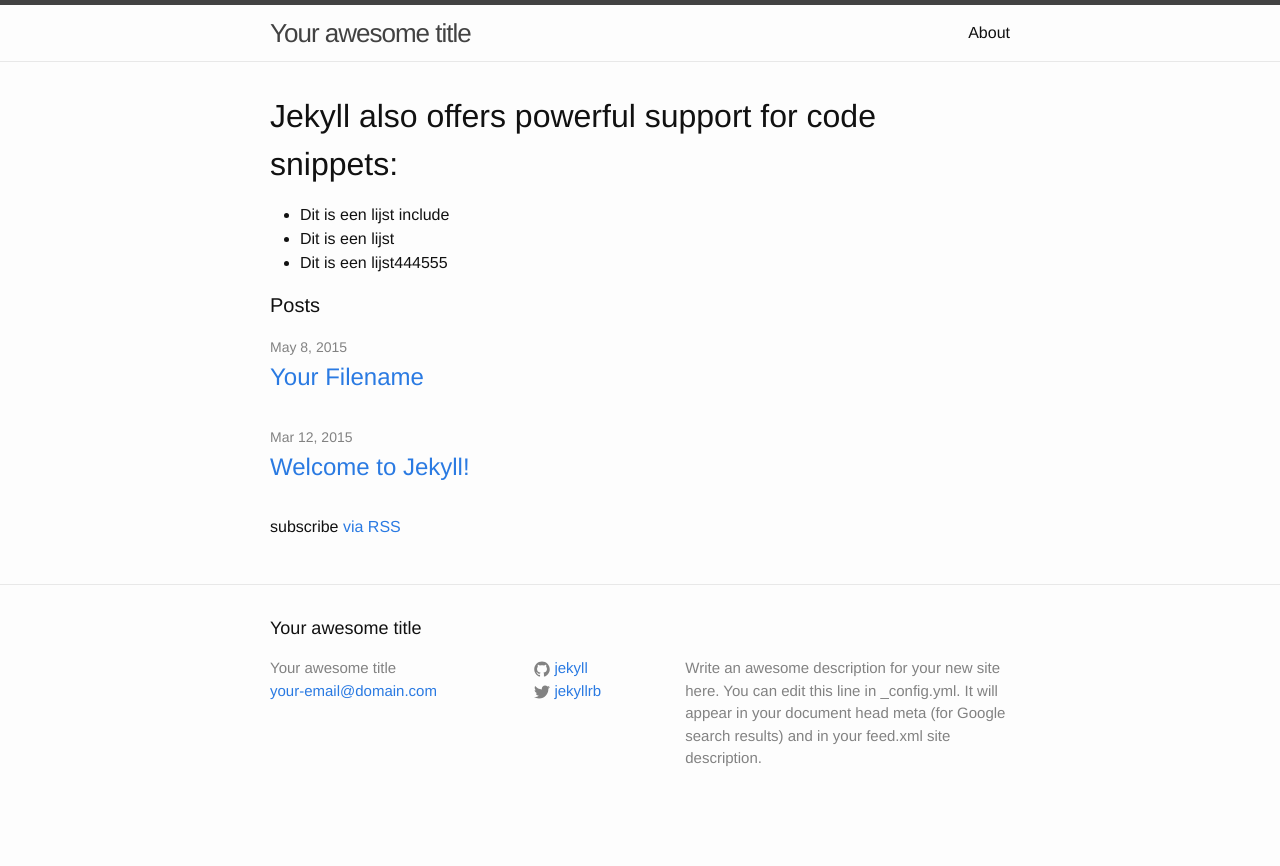
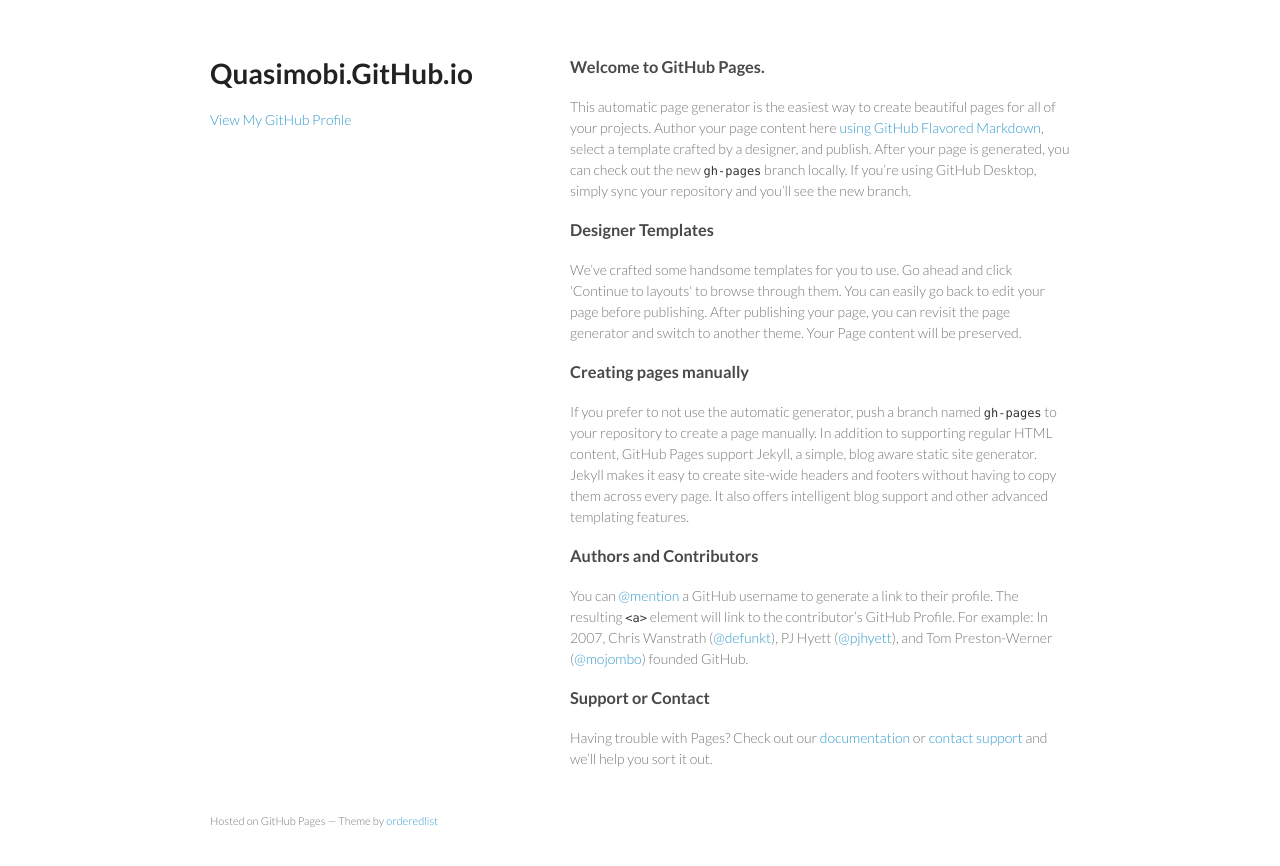
Before and after one commit to Quasimobi/quasimobi.github.io, a Jekyll site: the page index.html, which Jekyll copies as it is, in a window 1280 px wide. Shown: the top 866 px of the page. Built offline with Jekyll 4.4.1, drawn with Linux system fonts in a browser that asks for light colours.

Commit message:
Replace master branch with page content via GitHub

```diff
--- a/index.html
+++ b/index.html
@@ -1,26 +1,58 @@
----
-layout: default
----
+<!doctype html>
+<html>
+  <head>
+    <meta charset="utf-8">
+    <meta http-equiv="X-UA-Compatible" content="chrome=1">
+    <title>Quasimobi.GitHub.io by Quasimobi</title>
 
-{% capture texxxst %}{% include test.md %}{% endcapture %}
-{{ texxxst | markdownify }}
+    <link rel="stylesheet" href="stylesheets/styles.css">
+    <link rel="stylesheet" href="stylesheets/github-light.css">
+    <meta name="viewport" content="width=device-width, initial-scale=1, user-scalable=no">
+    <!--[if lt IE 9]>
+    <script src="//html5shiv.googlecode.com/svn/trunk/html5.js"></script>
+    <![endif]-->
+  </head>
+  <body>
+    <div class="wrapper">
+      <header>
+        <h1>Quasimobi.GitHub.io</h1>
+        <p></p>
 
-<div class="home">
 
-  <h1 class="page-heading">Posts</h1>
+        <p class="view"><a href="https://github.com/Quasimobi">View My GitHub Profile</a></p>
 
-  <ul class="post-list">
-    {% for post in site.posts %}
-      <li>
-        <span class="post-meta">{{ post.date | date: "%b %-d, %Y" }}</span>
+      </header>
+      <section>
+        <h3>
+<a id="welcome-to-github-pages" class="anchor" href="#welcome-to-github-pages" aria-hidden="true"><span class="octicon octicon-link"></span></a>Welcome to GitHub Pages.</h3>
 
-        <h2>
-          <a class="post-link" href="{{ post.url | prepend: site.baseurl }}">{{ post.title }}</a>
-        </h2>
-      </li>
-    {% endfor %}
-  </ul>
+<p>This automatic page generator is the easiest way to create beautiful pages for all of your projects. Author your page content here <a href="https://guides.github.com/features/mastering-markdown/">using GitHub Flavored Markdown</a>, select a template crafted by a designer, and publish. After your page is generated, you can check out the new <code>gh-pages</code> branch locally. If you’re using GitHub Desktop, simply sync your repository and you’ll see the new branch.</p>
 
-  <p class="rss-subscribe">subscribe <a href="{{ "/feed.xml" | prepend: site.baseurl }}">via RSS</a></p>
+<h3>
+<a id="designer-templates" class="anchor" href="#designer-templates" aria-hidden="true"><span class="octicon octicon-link"></span></a>Designer Templates</h3>
 
-</div>
+<p>We’ve crafted some handsome templates for you to use. Go ahead and click 'Continue to layouts' to browse through them. You can easily go back to edit your page before publishing. After publishing your page, you can revisit the page generator and switch to another theme. Your Page content will be preserved.</p>
+
+<h3>
+<a id="creating-pages-manually" class="anchor" href="#creating-pages-manually" aria-hidden="true"><span class="octicon octicon-link"></span></a>Creating pages manually</h3>
+
+<p>If you prefer to not use the automatic generator, push a branch named <code>gh-pages</code> to your repository to create a page manually. In addition to supporting regular HTML content, GitHub Pages support Jekyll, a simple, blog aware static site generator. Jekyll makes it easy to create site-wide headers and footers without having to copy them across every page. It also offers intelligent blog support and other advanced templating features.</p>
+
+<h3>
+<a id="authors-and-contributors" class="anchor" href="#authors-and-contributors" aria-hidden="true"><span class="octicon octicon-link"></span></a>Authors and Contributors</h3>
+
+<p>You can <a href="https://github.com/blog/821" class="user-mention">@mention</a> a GitHub username to generate a link to their profile. The resulting <code>&lt;a&gt;</code> element will link to the contributor’s GitHub Profile. For example: In 2007, Chris Wanstrath (<a href="https://github.com/defunkt" class="user-mention">@defunkt</a>), PJ Hyett (<a href="https://github.com/pjhyett" class="user-mention">@pjhyett</a>), and Tom Preston-Werner (<a href="https://github.com/mojombo" class="user-mention">@mojombo</a>) founded GitHub.</p>
+
+<h3>
+<a id="support-or-contact" class="anchor" href="#support-or-contact" aria-hidden="true"><span class="octicon octicon-link"></span></a>Support or Contact</h3>
+
+<p>Having trouble with Pages? Check out our <a href="https://help.github.com/pages">documentation</a> or <a href="https://github.com/contact">contact support</a> and we’ll help you sort it out.</p>
+      </section>
+      <footer>
+        <p><small>Hosted on GitHub Pages &mdash; Theme by <a href="https://github.com/orderedlist">orderedlist</a></small></p>
+      </footer>
+    </div>
+    <script src="javascripts/scale.fix.js"></script>
+
+  </body>
+</html>
--- /dev/null
+++ b/javascripts/scale.fix.js
@@ -0,0 +1,17 @@
+var metas = document.getElementsByTagName('meta');
+var i;
+if (navigator.userAgent.match(/iPhone/i)) {
+  for (i=0; i<metas.length; i++) {
+    if (metas[i].name == "viewport") {
+      metas[i].content = "width=device-width, minimum-scale=1.0, maximum-scale=1.0";
+    }
+  }
+  document.addEventListener("gesturestart", gestureStart, false);
+}
+function gestureStart() {
+  for (i=0; i<metas.length; i++) {
+    if (metas[i].name == "viewport") {
+      metas[i].content = "width=device-width, minimum-scale=0.25, maximum-scale=1.6";
+    }
+  }
+}
--- /dev/null
+++ b/stylesheets/github-light.css
@@ -0,0 +1,115 @@
+/*
+   Copyright 2014 GitHub Inc.
+
+   Licensed under the Apache License, Version 2.0 (the "License");
+   you may not use this file except in compliance with the License.
+   You may obtain a copy of the License at
+
+       http://www.apache.org/licenses/LICENSE-2.0
+
+   Unless required by applicable law or agreed to in writing, software
+   distributed under the License is distributed on an "AS IS" BASIS,
+   WITHOUT WARRANTIES OR CONDITIONS OF ANY KIND, either express or implied.
+   See the License for the specific language governing permissions and
+   limitations under the License.
+
+*/
+
+.pl-c /* comment */ {
+  color: #969896;
+}
+
+.pl-c1      /* constant, markup.raw, meta.diff.header, meta.module-reference, meta.property-name, support, support.constant, support.variable, variable.other.constant */,
+.pl-s .pl-v /* string variable */ {
+  color: #0086b3;
+}
+
+.pl-e  /* entity */,
+.pl-en /* entity.name */ {
+  color: #795da3;
+}
+
+.pl-s .pl-s1 /* string source */,
+.pl-smi      /* storage.modifier.import, storage.modifier.package, storage.type.java, variable.other, variable.parameter.function */ {
+  color: #333;
+}
+
+.pl-ent /* entity.name.tag */ {
+  color: #63a35c;
+}
+
+.pl-k /* keyword, storage, storage.type */ {
+  color: #a71d5d;
+}
+
+.pl-pds              /* punctuation.definition.string, string.regexp.character-class */,
+.pl-s                /* string */,
+.pl-s .pl-pse .pl-s1 /* string punctuation.section.embedded source */,
+.pl-sr               /* string.regexp */,
+.pl-sr .pl-cce       /* string.regexp constant.character.escape */,
+.pl-sr .pl-sra       /* string.regexp string.regexp.arbitrary-repitition */,
+.pl-sr .pl-sre       /* string.regexp source.ruby.embedded */ {
+  color: #183691;
+}
+
+.pl-v /* variable */ {
+  color: #ed6a43;
+}
+
+.pl-id /* invalid.deprecated */ {
+  color: #b52a1d;
+}
+
+.pl-ii /* invalid.illegal */ {
+  background-color: #b52a1d;
+  color: #f8f8f8;
+}
+
+.pl-sr .pl-cce /* string.regexp constant.character.escape */ {
+  color: #63a35c;
+  font-weight: bold;
+}
+
+.pl-ml /* markup.list */ {
+  color: #693a17;
+}
+
+.pl-mh        /* markup.heading */,
+.pl-mh .pl-en /* markup.heading entity.name */,
+.pl-ms        /* meta.separator */ {
+  color: #1d3e81;
+  font-weight: bold;
+}
+
+.pl-mq /* markup.quote */ {
+  color: #008080;
+}
+
+.pl-mi /* markup.italic */ {
+  color: #333;
+  font-style: italic;
+}
+
+.pl-mb /* markup.bold */ {
+  color: #333;
+  font-weight: bold;
+}
+
+.pl-md /* markup.deleted, meta.diff.header.from-file */ {
+  background-color: #ffecec;
+  color: #bd2c00;
+}
+
+.pl-mi1 /* markup.inserted, meta.diff.header.to-file */ {
+  background-color: #eaffea;
+  color: #55a532;
+}
+
+.pl-mdr /* meta.diff.range */ {
+  color: #795da3;
+  font-weight: bold;
+}
+
+.pl-mo /* meta.output */ {
+  color: #1d3e81;
+}
--- /dev/null
+++ b/stylesheets/styles.css
@@ -0,0 +1,255 @@
+@import url(https://fonts.googleapis.com/css?family=Lato:300italic,700italic,300,700);
+
+body {
+  padding:50px;
+  font:14px/1.5 Lato, "Helvetica Neue", Helvetica, Arial, sans-serif;
+  color:#777;
+  font-weight:300;
+}
+
+h1, h2, h3, h4, h5, h6 {
+  color:#222;
+  margin:0 0 20px;
+}
+
+p, ul, ol, table, pre, dl {
+  margin:0 0 20px;
+}
+
+h1, h2, h3 {
+  line-height:1.1;
+}
+
+h1 {
+  font-size:28px;
+}
+
+h2 {
+  color:#393939;
+}
+
+h3, h4, h5, h6 {
+  color:#494949;
+}
+
+a {
+  color:#39c;
+  font-weight:400;
+  text-decoration:none;
+}
+
+a small {
+  font-size:11px;
+  color:#777;
+  margin-top:-0.6em;
+  display:block;
+}
+
+.wrapper {
+  width:860px;
+  margin:0 auto;
+}
+
+blockquote {
+  border-left:1px solid #e5e5e5;
+  margin:0;
+  padding:0 0 0 20px;
+  font-style:italic;
+}
+
+code, pre {
+  font-family:Monaco, Bitstream Vera Sans Mono, Lucida Console, Terminal;
+  color:#333;
+  font-size:12px;
+}
+
+pre {
+  padding:8px 15px;
+  background: #f8f8f8;
+  border-radius:5px;
+  border:1px solid #e5e5e5;
+  overflow-x: auto;
+}
+
+table {
+  width:100%;
+  border-collapse:collapse;
+}
+
+th, td {
+  text-align:left;
+  padding:5px 10px;
+  border-bottom:1px solid #e5e5e5;
+}
+
+dt {
+  color:#444;
+  font-weight:700;
+}
+
+th {
+  color:#444;
+}
+
+img {
+  max-width:100%;
+}
+
+header {
+  width:270px;
+  float:left;
+  position:fixed;
+}
+
+header ul {
+  list-style:none;
+  height:40px;
+
+  padding:0;
+
+  background: #eee;
+  background: -moz-linear-gradient(top, #f8f8f8 0%, #dddddd 100%);
+  background: -webkit-gradient(linear, left top, left bottom, color-stop(0%,#f8f8f8), color-stop(100%,#dddddd));
+  background: -webkit-linear-gradient(top, #f8f8f8 0%,#dddddd 100%);
+  background: -o-linear-gradient(top, #f8f8f8 0%,#dddddd 100%);
+  background: -ms-linear-gradient(top, #f8f8f8 0%,#dddddd 100%);
+  background: linear-gradient(top, #f8f8f8 0%,#dddddd 100%);
+
+  border-radius:5px;
+  border:1px solid #d2d2d2;
+  box-shadow:inset #fff 0 1px 0, inset rgba(0,0,0,0.03) 0 -1px 0;
+  width:270px;
+}
+
+header li {
+  width:89px;
+  float:left;
+  border-right:1px solid #d2d2d2;
+  height:40px;
+}
+
+header ul a {
+  line-height:1;
+  font-size:11px;
+  color:#999;
+  display:block;
+  text-align:center;
+  padding-top:6px;
+  height:40px;
+}
+
+strong {
+  color:#222;
+  font-weight:700;
+}
+
+header ul li + li {
+  width:88px;
+  border-left:1px solid #fff;
+}
+
+header ul li + li + li {
+  border-right:none;
+  width:89px;
+}
+
+header ul a strong {
+  font-size:14px;
+  display:block;
+  color:#222;
+}
+
+section {
+  width:500px;
+  float:right;
+  padding-bottom:50px;
+}
+
+small {
+  font-size:11px;
+}
+
+hr {
+  border:0;
+  background:#e5e5e5;
+  height:1px;
+  margin:0 0 20px;
+}
+
+footer {
+  width:270px;
+  float:left;
+  position:fixed;
+  bottom:50px;
+}
+
+@media print, screen and (max-width: 960px) {
+
+  div.wrapper {
+    width:auto;
+    margin:0;
+  }
+
+  header, section, footer {
+    float:none;
+    position:static;
+    width:auto;
+  }
+
+  header {
+    padding-right:320px;
+  }
+
+  section {
+    border:1px solid #e5e5e5;
+    border-width:1px 0;
+    padding:20px 0;
+    margin:0 0 20px;
+  }
+
+  header a small {
+    display:inline;
+  }
+
+  header ul {
+    position:absolute;
+    right:50px;
+    top:52px;
+  }
+}
+
+@media print, screen and (max-width: 720px) {
+  body {
+    word-wrap:break-word;
+  }
+
+  header {
+    padding:0;
+  }
+
+  header ul, header p.view {
+    position:static;
+  }
+
+  pre, code {
+    word-wrap:normal;
+  }
+}
+
+@media print, screen and (max-width: 480px) {
+  body {
+    padding:15px;
+  }
+
+  header ul {
+    display:none;
+  }
+}
+
+@media print {
+  body {
+    padding:0.4in;
+    font-size:12pt;
+    color:#444;
+  }
+}
```
Also changed, not shown: params.json (added, +1 -0 lines).
